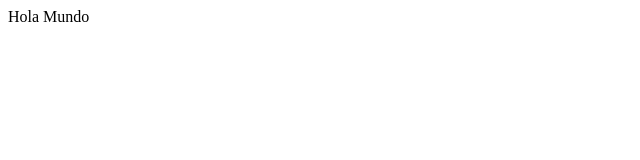
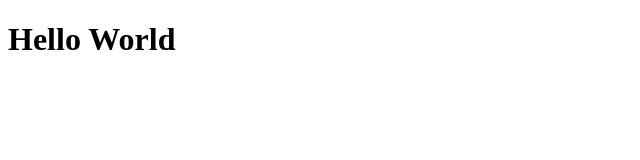
Before and after one commit to Pablo2490/Actividad-2-PW1, a plain HTML site: page index.html in a window 1280 px wide. Shown: the whole page, without its empty margins (0-640 px from the left). Drawn offline with Linux system fonts and the light colour scheme.

Commit message:
Update index.html

```diff
--- a/index.html
+++ b/index.html
@@ -3,9 +3,11 @@
 <head>
     <meta charset="UTF-8">
     <meta name="viewport" content="width=device-width, initial-scale=1.0">
-    <title>Actividad 2 PW1</title>
+    <title> Actividad 2 PW1 </title>
 </head>
 <body>
-    <header>Hola Mundo</header>
+    <header>
+        <h1> Hello World </h1>
+    </header>
 </body>
 </html>
```
